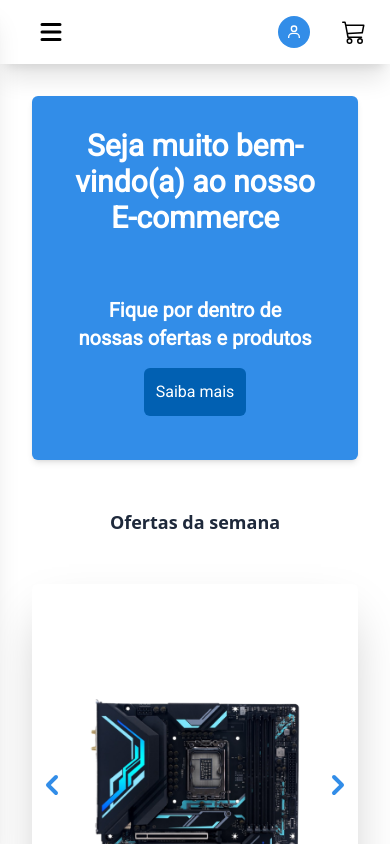
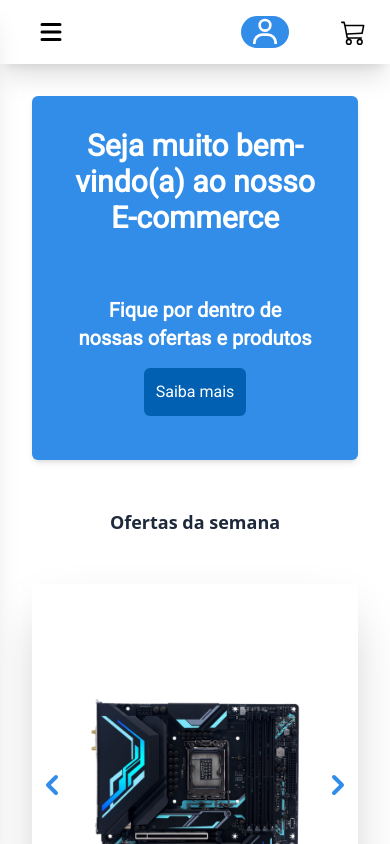
Before and after one commit to Raul26-tech/MyClothes, a React (Vite) app: page / in a window 390 px wide. Built offline with nearby package versions, Linux system fonts and the light colour scheme; no server answers.

Commit message:
Ajustando icones do Header

```diff
--- a/src/components/Header/index.tsx
+++ b/src/components/Header/index.tsx
@@ -1,12 +1,15 @@
 import { BsCart3 } from 'react-icons/bs';
 import { HiMenu } from 'react-icons/hi';
 import { BiUser } from 'react-icons/bi';
+import { useAuth } from '../../hooks/useAuth';
 
 interface IHeaderProps {
     openMenu: () => void;
 }
 
 export default function Header({ openMenu }: IHeaderProps) {
+    const { user } = useAuth();
+
     return (
         <>
             <header className="w-full h-16 md:h-24 p-3 flex justify-end firs items-center shadow-xl">
@@ -15,13 +18,16 @@ export default function Header({ openMenu }: IHeaderProps) {
                 </button>
                 <div className="w-full flex justify-end items-center">
                     <div className="h-auto flex justify-end items-center md:p-2 space-x-5">
-                        <div className="flex w-[2rem] md:w-12 h-[2rem] md:h-12">
-                            <div className="w-full flex justify-center items-center bg-theme-blue-50 p-2 rounded-full">
+                        <div className="flex w-[5rem] md:w-auto h-[2rem] md:h-12 space-x-3">
+                            <div className="flex justify-center items-center">
+                                <span>{user?.name}</span>
+                            </div>
+                            <div className="w-[3rem] flex justify-center items-center bg-theme-blue-50 p-2 rounded-full">
                                 <BiUser className="w-full h-9 md:h-12 text-white" />
                             </div>
                         </div>
-                        <div className="w-12 flex justify-center items-center p-3">
-                            <BsCart3 size={20} className="w-full h-full" />
+                        <div className="w-auto flex justify-center items-center p-3">
+                            <BsCart3 size={25} className="w-full h-full" />
                         </div>
                     </div>
                 </div>
```
